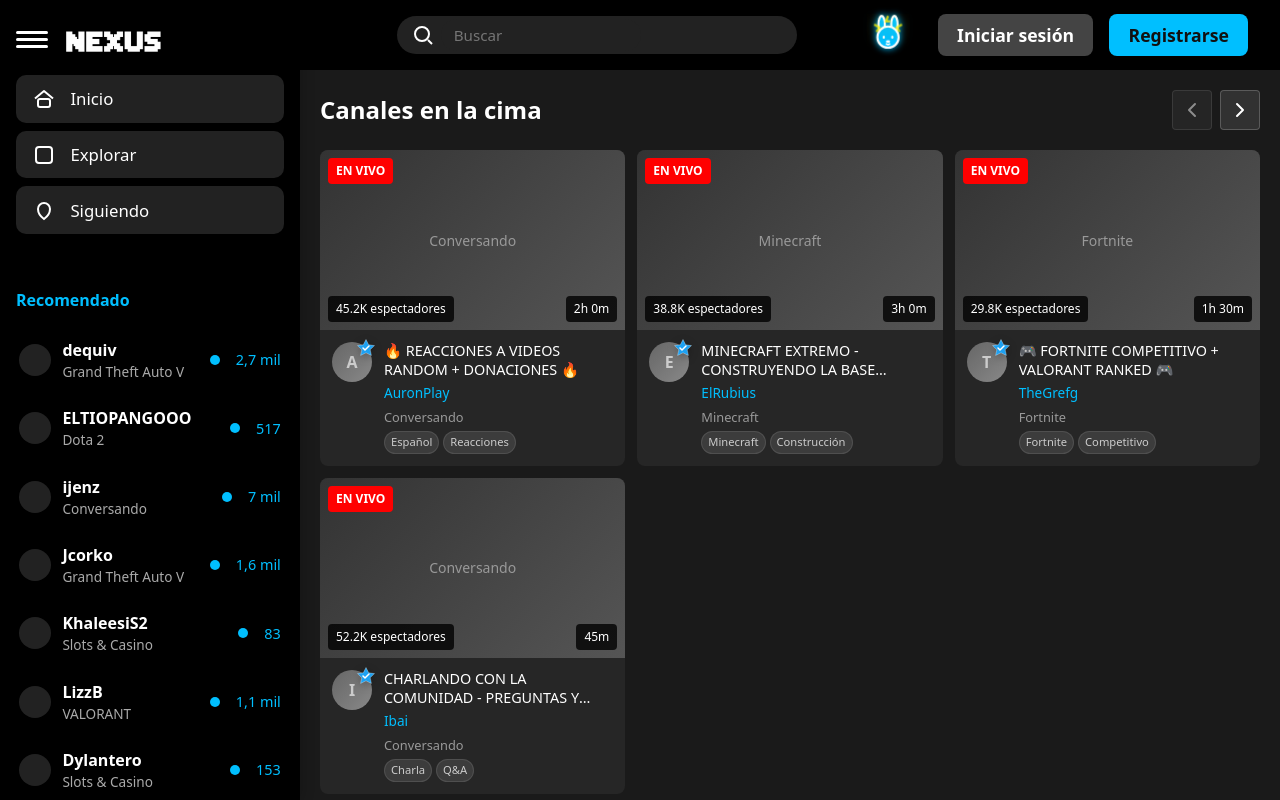
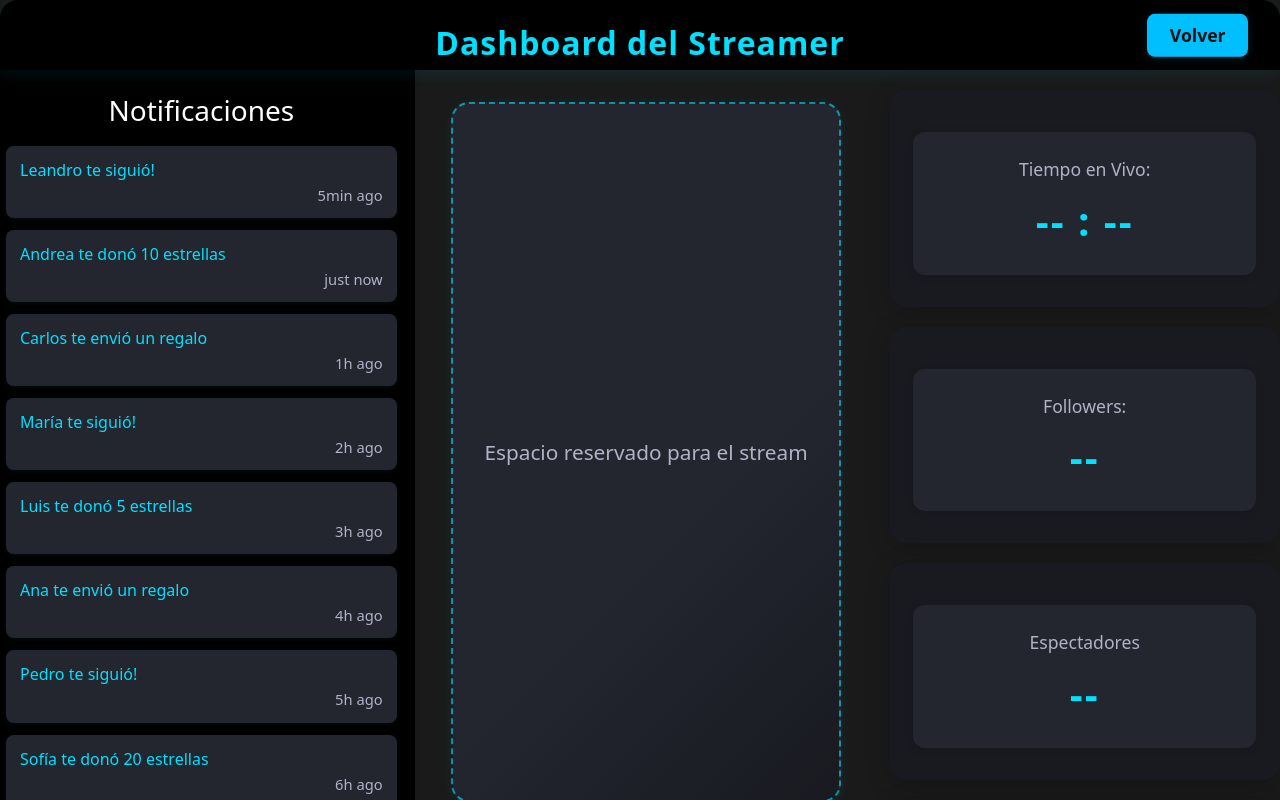
Before and after one commit to TonyHanx/PaginaStreamGrupo1, a React (Vite) app: page /dashboard in a window 1280 px wide. Before the commit this address led to /. Shown: the top 800 px of the page. Built offline with nearby package versions, Linux system fonts and the light colour scheme.

Commit message:
dashboard de streamer terminado

```diff
--- a/src/App.tsx
+++ b/src/App.tsx
@@ -4,6 +4,7 @@
 import Inicio from "./paginas/Inicio/Inicio";
 import CatalogoRegalosCliente from "./paginas/CatalogoRegalosCliente";
 import PanelRegalosStreamer from "./paginas/PanelRegalosStreamer";
+import Dashboard from "./componentes/Dashboard/Dashboard";
 
 export default function App() {
   return (
@@ -16,9 +17,31 @@
         <Route path="/login" element={<Login />} />
         <Route path="/register" element={<Register />} />
 
-        {/* Páginas específicas (con layout) */}
-        <Route path="/regalos" element={<CatalogoRegalosCliente />} />
-        <Route path="/streamer/panel" element={<PanelRegalosStreamer />} />
+  {/* Páginas específicas (con layout) */}
+  <Route path="/regalos" element={<CatalogoRegalosCliente />} />
+  <Route path="/streamer/panel" element={<PanelRegalosStreamer />} />
+        <Route
+          path="/dashboard"
+          element={
+            <Dashboard
+              horasTransmision={120}
+              notifications={[
+                { mensaje: "Leandro te siguió!", tiempo: "5min ago" },
+                { mensaje: "Andrea te donó 10 estrellas", tiempo: "just now" },
+                { mensaje: "Carlos te envió un regalo", tiempo: "1h ago" },
+                { mensaje: "María te siguió!", tiempo: "2h ago" },
+                { mensaje: "Luis te donó 5 estrellas", tiempo: "3h ago" },
+                { mensaje: "Ana te envió un regalo", tiempo: "4h ago" },
+                { mensaje: "Pedro te siguió!", tiempo: "5h ago" },
+                { mensaje: "Sofía te donó 20 estrellas", tiempo: "6h ago" },
+                { mensaje: "Javier te envió un regalo", tiempo: "7h ago" },
+                { mensaje: "Lucía te siguió!", tiempo: "8h ago" },
+                { mensaje: "Miguel te donó 15 estrellas", tiempo: "9h ago" },
+                { mensaje: "Elena te envió un regalo", tiempo: "10h ago" }
+              ]}
+            />
+          }
+        />
 
         {/* Redirección por defecto */}
         <Route path="*" element={<Navigate to="/" replace />} />
--- /dev/null
+++ b/src/componentes/Dashboard/Dashboard.css
@@ -0,0 +1,157 @@
+.dashboard-stream-placeholder {
+    width: 100%;
+    min-height: 700px;
+    background: linear-gradient(135deg, #23262f 60%, #181a20 100%);
+    border: 2px dashed #00e0ff99;
+    border-radius: 18px;
+    display: flex;
+    align-items: center;
+    justify-content: center;
+    color: #b0b3c6;
+    font-size: 1.3rem;
+    margin: 32px 0 32px 0;
+    box-shadow: 0 2px 12px rgba(0,224,255,0.07);
+}
+.row {
+    display: flex;
+    gap: 24px;
+    min-height: 100vh;
+}
+
+body{
+    background-color: #1a1a1a;
+}
+
+.dashboard-header {
+    width: 100%;
+    padding: 24px 0 0 0;
+    position: relative;
+    text-align: center;
+    min-height: 60px;
+    background: #000000;
+    border-radius: 18px 18px 0 0;
+    box-shadow: 0 4px 18px rgba(0,224,255,0.08);
+    margin-bottom: 0px;
+}
+
+.dashboard-header h2 {
+    color: #00e0ff;
+    font-size: 2rem;
+    font-weight: bold;
+    letter-spacing: 1px;
+    margin: 0;
+    padding-bottom: 8px;
+}
+.dashboard-volver-btn {
+    position: absolute;
+    right: 32px;
+    top: 50%;
+    transform: translateY(-50%);
+    background: #00bfff;
+    color: #111;
+    border: none;
+    border-radius: 8px;
+    padding: 0.5rem 1.4rem;
+    font-size: 1.1rem;
+    font-weight: bold;
+    cursor: pointer;
+    box-shadow: 0 2px 8px rgba(0,224,255,0.15);
+    transition: background 0.2s, transform 0.2s;
+    z-index: 2;
+}
+.dashboard-volver-btn:hover {
+    background: #0099ff;
+}
+
+.dashboard-sidebar {
+    background: #000000;
+    padding: 24px 18px;
+    color: #fff;
+    box-shadow: 0 2px 8px rgba(0,0,0,0.10);
+    height: 100vh;
+    min-width: 150px;
+    max-width: 450px;
+}
+
+.dashboard-notifications {
+    list-style: none;
+    padding: 0;
+    margin: 18px 0 0 0;
+}
+
+.titulo-Sidebar{
+    text-align: center;
+}
+
+.dashboard-notification {
+  background: #23262f;
+  border-radius: 8px;
+  margin-bottom: 12px;
+  padding: 12px 14px;
+  display: flex;
+  flex-direction: column;
+  box-shadow: 0 1px 4px rgba(0,224,255,0.07);
+  font-size: 1rem;
+  position: relative;
+}
+
+.dashboard-notification-msg {
+  color: #00e0ff;
+  font-weight: 500;
+}
+
+.dashboard-notification-time {
+  color: #b0b3c6;
+  font-size: 0.92rem;
+  margin-top: 2px;
+  align-self: flex-end;
+}
+
+.dashboard-notification-vacia {
+  color: #b0b3c6;
+  text-align: center;
+  font-style: italic;
+}
+
+.dashboard-main {
+  flex: 1;
+}
+
+.dashboard-extra {
+  min-width: 120px;
+  max-width: 450px;
+}
+.dashboard-container {
+  max-width: 400px;
+  margin: 20px auto;
+  padding: 32px 24px;
+  background: #181a20;
+  border-radius: 18px;
+  box-shadow: 0 4px 24px rgba(0,0,0,0.18);
+  color: #fff;
+  text-align: center;
+}
+
+.dashboard-card {
+  margin-top: 10px;
+  padding: 24px 0;
+  background: #23262f;
+  border-radius: 12px;
+  box-shadow: 0 2px 8px rgba(0,0,0,0.10);
+  display: flex;
+  flex-direction: column;
+  align-items: center;
+}
+
+.dashboard-label {
+  font-size: 1.1rem;
+  color: #b0b3c6;
+  margin-bottom: 8px;
+}
+
+.dashboard-value {
+  font-size: 2.5rem;
+  font-weight: bold;
+  color: #00e0ff;
+  letter-spacing: 2px;
+}
--- /dev/null
+++ b/src/componentes/Dashboard/Dashboard.tsx
@@ -0,0 +1,77 @@
+import React from "react";
+import { useNavigate } from "react-router-dom";
+import "./Dashboard.css";
+
+
+interface Notification {
+    mensaje: string;
+    tiempo: string;
+}
+
+interface DashboardProps {
+    horasTransmision: number;
+    notifications: Notification[];
+}
+
+
+
+const Dashboard: React.FC<DashboardProps> = ({ horasTransmision, notifications }) => {
+    const navigate = useNavigate();
+    return (
+        <div className="dashboard-full">
+            <header className="dashboard-header">
+                <button className="dashboard-volver-btn" onClick={() => navigate("/")}>Volver</button>
+                <h2>Dashboard del Streamer</h2>
+            </header>
+            <div className="row dashboard">
+            <div className="col dashboard-sidebar">
+                <h3 className="titulo-Sidebar">Notificaciones</h3>
+                <ul className="dashboard-notifications">
+                    {notifications.length === 0 && <li className="dashboard-notification-vacia">Sin notificaciones</li>}
+                    {notifications.map((n, idx) => (
+                        <li key={idx} className="dashboard-notification">
+                            <span className="dashboard-notification-msg">{n.mensaje}</span>
+                            <span className="dashboard-notification-time">{n.tiempo}</span>
+                        </li>
+                    ))}
+                </ul>
+            </div>
+                        <div className="col dashboard-main">
+                                <div className="dashboard-stream-placeholder">
+                                    <span>Espacio reservado para el stream</span>
+                                </div>
+                        </div>
+            <div className="col dashboard-extra">
+                <div className="dashboard-container">
+                    <div className="dashboard-card">
+                        <span className="dashboard-label">Tiempo en Vivo:</span>
+                        <span className="dashboard-value">-- : --</span>
+                    </div>
+                </div>
+                <div className="dashboard-container">
+                    <div className="dashboard-card">
+                        <span className="dashboard-label">Followers:</span>
+                        <span className="dashboard-value">--</span>
+                    </div>
+                </div>
+                <div className="dashboard-container">
+                    <div className="dashboard-card">
+                        <span className="dashboard-label">Espectadores</span>
+                        <span className="dashboard-value">--</span>
+                    </div>
+                </div>
+                <div className="dashboard-container">
+                    <div className="dashboard-card">
+                        <span className="dashboard-label">Horas de transmisión totales:</span>
+                        <span className="dashboard-value">{horasTransmision}</span>
+                    </div>
+                </div>
+            </div>
+        </div>
+
+        </div>
+
+    );
+};
+
+export default Dashboard;
--- a/src/componentes/Encabezado/Encabezado.css
+++ b/src/componentes/Encabezado/Encabezado.css
@@ -1,8 +1,24 @@
+.encabezado__dashboard {
+	background: #00bfff;
+	border: none;
+	color: #111;
+	font-weight: bold;
+	font-size: 1.1rem;
+	border-radius: 8px;
+	padding: 0.5rem 1.4rem;
+	cursor: pointer;
+	box-shadow: 0 2px 8px rgba(0,224,255,0.15);
+	transition: background 0.2s, transform 0.2s;
+}
+.encabezado__dashboard:hover {
+	background: #0099ff;
+}
 .encabezado__donar-icon {
 	position: relative;
 	display: flex;
 	align-items: center;
 }
+
 .encabezado__donar-rays polyline {
 	stroke: #fff200;
 	filter: drop-shadow(0 0 6px #fff200);
--- a/src/componentes/Encabezado/Encabezado.tsx
+++ b/src/componentes/Encabezado/Encabezado.tsx
@@ -3,6 +3,7 @@
 import "./Encabezado.css";
 import Login from "../../paginas/Login";
 import Register from "../../paginas/Register";
+import { useNavigate } from "react-router-dom";
 
 export interface EncabezadoHandle {
 	showLoginModal: () => void;
@@ -12,7 +13,7 @@
 const Encabezado = forwardRef<EncabezadoHandle>((props, ref) => {
 	const [modal, setModal] = useState<null | 'login' | 'register'>(null);
 	const closeModal = () => setModal(null);
-
+	const navigate = useNavigate();
 	const handleLoginClick = () => {
 		setModal('login');
 	};
@@ -38,7 +39,7 @@
 					<input className="encabezado__busqueda" type="text" placeholder="Buscar" />
 				</div>
 				<div className="encabezado__acciones">
-					<button className="encabezado__donar" title="Donar a streamers">
+					  <button className="encabezado__donar" title="Donar a streamers">
 						<span className="encabezado__donar-icon">
 							<svg width="40" height="40" viewBox="0 0 40 40" fill="none" xmlns="http://www.w3.org/2000/svg">
 								{/* Orejas largas */}
@@ -62,10 +63,12 @@
 							</svg>
 						</span>
 					</button>
-					<button className="encabezado__login" onClick={handleLoginClick}>Iniciar sesión</button>
-					<button className="encabezado__register" onClick={() => setModal('register')}>Registrarse</button>
-				</div>
-			</header>
+``					  <button className="encabezado__login" onClick={handleLoginClick}>Iniciar sesión</button>
+					  <button className="encabezado__register" onClick={() => setModal('register')}>Registrarse</button>
+					  {/* Botón a Dashboard: usa navigate para ir a /dashboard */}
+					  <button className="encabezado__dashboard" onClick={() => navigate("/dashboard")}>Dashboard Streamer</button>
+        		</div>
+      		</header>
 
 			{/* Modal */}
 			{modal && (
--- a/src/main.tsx
+++ b/src/main.tsx
@@ -14,7 +14,7 @@
 createRoot(document.getElementById("root")!).render(
   <StrictMode>
     <AuthProvider>
-      <App />
+      <App/>
     </AuthProvider>
   </StrictMode>
 )
```
